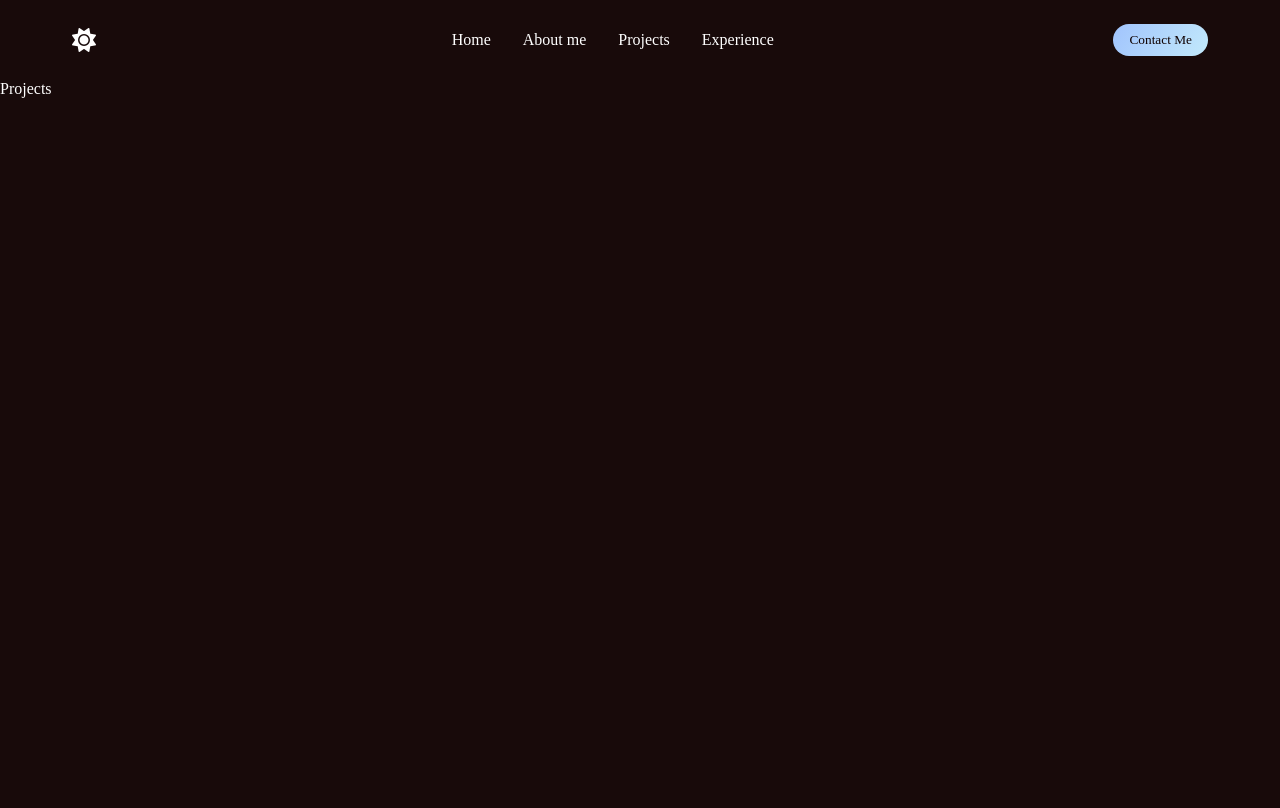
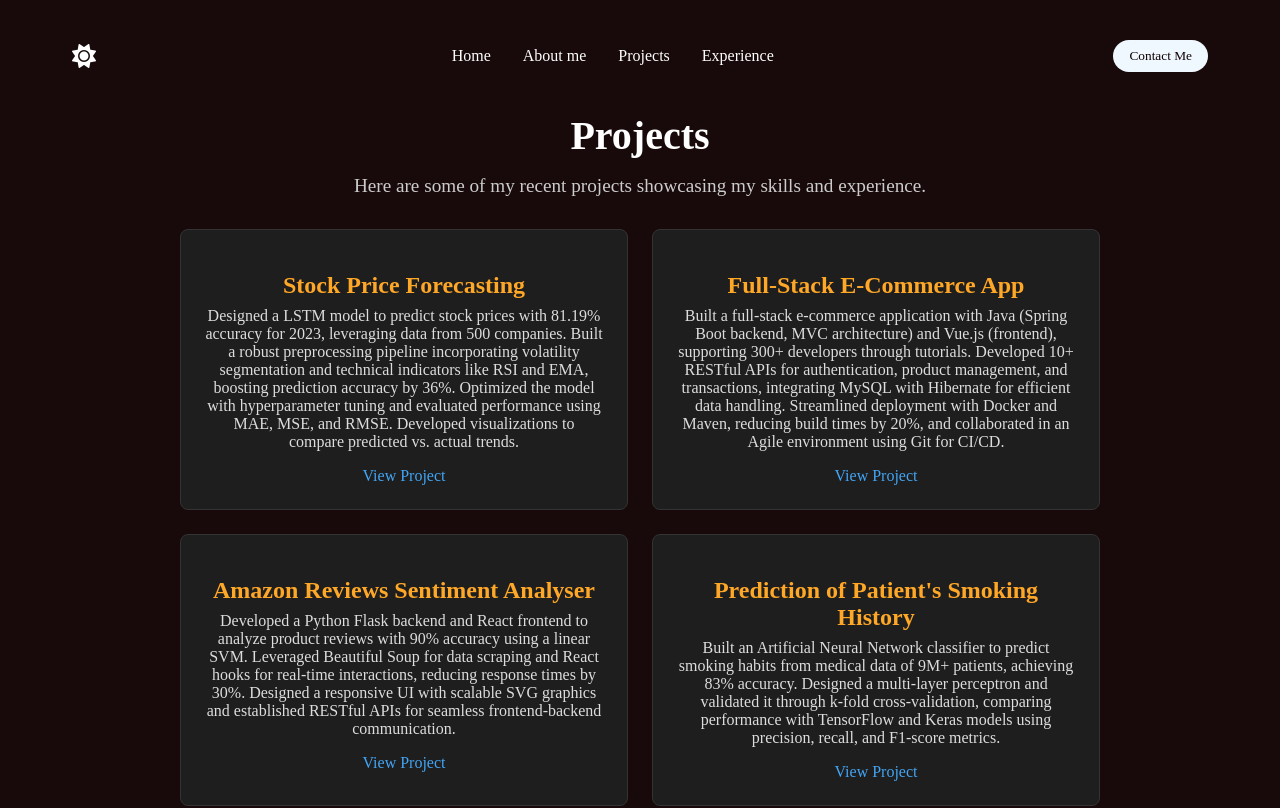
Before and after one commit to SudhanshuGulhane/sudhanshugulhane.github.io, a React (Create React App) app: page /projects in a window 1280 px wide. Shown: the top 808 px of the page. Built offline with nearby package versions, Linux system fonts and the light colour scheme; a web font is replaced by a local one.

Commit message:
added project component

```diff
--- a/src/components/AboutMe/aboutme.css
+++ b/src/components/AboutMe/aboutme.css
@@ -44,7 +44,7 @@
 
 .skillsItem.light {
     color:black;
-    background-color: ghostwhite;
+    background-color: moccasin;
 }
 
 @media screen and (max-width: 750px){
--- a/src/components/Experience/timeline_data.js
+++ b/src/components/Experience/timeline_data.js
@@ -17,6 +17,14 @@ const timelineElements = [
     },
     {
         id: 3,
+        title: "Research Assistant",
+        location: "Mumbai, India (remote)",
+        company_name: "VJTI, Mumbai",
+        description:"Developed an advanced ALPR system under the guidance of Prof Sandeep Udmale achieving 96.56% accuracy on the AOLP dataset by optimizing YOLOv4 for license plate detection and designing a CNN-based character recognition model. Integrated Spatial Transformer Networks for real-time distortion correction and curated a 3,000-image dataset to enhance robustness, achieving 90% mAP on diverse test sets.",
+        date: "May 2023 - Dec 2023",
+    },
+    {
+        id: 4,
         title: "Full Stack Developer Intern",
         location: "Amsterdam, Netherlands (remote)",
         company_name: "SimpleCoding",
@@ -24,7 +32,7 @@ const timelineElements = [
         date: "May 2021 - June 2021",
     },
     {
-        id: 4,
+        id: 5,
         title: "Backend Developer Intern",
         location: "Mumbai, India (remote)",
         company_name: "Tata Digital",
--- a/src/components/Home/home.css
+++ b/src/components/Home/home.css
@@ -19,6 +19,21 @@ body {
     height: 70vh;
     width: 50vh;
     order: 1;
+    box-shadow: 0px 4px 15px rgba(168, 166, 166, 0.4);
+    border-radius: 2rem;
+    transition: box-shadow 0.3s ease;
+}
+
+.profile-pic:hover {
+    box-shadow: 0px 8px 30px rgba(168, 166, 166, 0.4);
+}
+
+.profile-pic.light {
+    box-shadow: 0px 4px 15px rgba(33, 32, 32, 0.4);
+}
+
+.profile-pic.light:hover {
+    box-shadow: 0px 8px 30px rgba(33, 32, 32, 0.4);
 }
 
 .intro-content {
--- a/src/components/Home/home.js
+++ b/src/components/Home/home.js
@@ -36,7 +36,7 @@ const Home = () => {
                   </a>
               </div>
           </div>
-          <img src={profile} alt='Profile' className='profile-pic'/>
+          <img src={profile} alt='Profile' className={`profile-pic ${isDarkMode}`} />
       </div>
     </motion.div>
   )
--- a/src/components/Navbar/navbar.css
+++ b/src/components/Navbar/navbar.css
@@ -65,7 +65,7 @@
 }
 
 .contact-button{
-    background-image: linear-gradient(120deg, #a1c4fd 0%, #c2e9fb 100%);
+    background-color: aliceblue;
     color: rgb(15, 0, 0);
     border: none;
     display: flex;
@@ -76,7 +76,8 @@
 }
 
 .contact-button.light {
-    background-image: linear-gradient(to top, #ff9a9e 0%, #fecfef 99%, #fecfef 100%);
+    background-color: black;
+    color: ghostwhite;
 }
 
 .contact-button-img{
--- a/src/components/Navbar/navbar.js
+++ b/src/components/Navbar/navbar.js
@@ -14,15 +14,19 @@ const Navbar = () => {
       const currentScrollPos = window.scrollY;
       const experienceSection = document.querySelector('.experience-section h2');
       const aboutmeTitleSection = document.querySelector('.skillsTitle');
+      const projectsSection = document.querySelector('.projects-heading');
       const isScrollingUp = currentScrollPos < prevScrollPos; // scrolling up or down
 
-      if(experienceSection || aboutmeTitleSection){
+      if(experienceSection || aboutmeTitleSection || projectsSection){
         var rect;
         if(aboutmeTitleSection){
           rect = aboutmeTitleSection.getBoundingClientRect();
         }
         if(experienceSection){
           rect = experienceSection.getBoundingClientRect();
+        }
+        if(projectsSection){
+          rect = projectsSection.getBoundingClientRect();
         }
         const isOverlappingExperience = rect.top <= 0 && rect.bottom >= 0;
 
--- a/src/components/Projects/projects.css
+++ b/src/components/Projects/projects.css
@@ -0,0 +1,65 @@
+.projects {
+    padding: 2rem;
+    text-align: center;
+}
+
+.projects-heading {
+    font-size: 2.5rem;
+    margin-bottom: 1rem;
+}
+
+.projects-heading.light {
+    color:#1e1e1e;
+}
+
+.projects-subheading {
+    font-size: 1.2rem;
+    margin-bottom: 2rem;
+    color: #cccccc;
+}
+
+.projects-subheading.light {
+    color: #1e1e1e;
+}
+
+.projects-grid {
+    display: flex;
+    flex-wrap: wrap;
+    gap: 1.5rem;
+    justify-content: center;
+}
+
+.project-card {
+    background-color: #1e1e1e;
+    border: 1px solid #333;
+    border-radius: 8px;
+    padding: 1.5rem;
+    width: 35vw;
+    transition: transform 0.3s ease, box-shadow 0.3s ease;
+}
+
+.project-card:hover {
+    transform: translateY(-10px);
+    box-shadow: 0 4px 15px rgba(0, 0, 0, 0.3);
+}
+
+.project-title {
+    font-size: 1.5rem;
+    margin-bottom: 0.5rem;
+    color: #ffa726;
+}
+
+.project-description {
+    font-size: 1rem;
+    margin-bottom: 1rem;
+    color: #dddddd;
+}
+
+.project-link {
+    color: #42a5f5;
+    text-decoration: none;
+}
+
+.project-link:hover {
+    text-decoration: underline;
+}
--- a/src/components/Projects/projects.js
+++ b/src/components/Projects/projects.js
@@ -1,8 +1,14 @@
 import React from 'react'
 import { motion } from "framer-motion";
 import { projectPageVariant } from '../../animations/animations';
+import { projectsData } from './projects_data';
+import './projects.css';
+import { useTheme } from '../../contexts/ThemeContext';
 
 const Projects = () => {
+
+  const { isDarkMode } = useTheme();
+
   return (
     <motion.div
       className="projects"
@@ -12,7 +18,27 @@ const Projects = () => {
       variants={projectPageVariant}
       transition={{ duration: 0.5, ease: "easeInOut" }}
     >
-      <div>Projects</div>
+      <h2 className={`projects-heading ${isDarkMode}`}>Projects</h2>
+      <p className={`projects-subheading ${isDarkMode}`}>
+        Here are some of my recent projects showcasing my skills and experience.
+      </p>
+      <div className="projects-grid">
+        {projectsData.map((project, index) => (
+          <div key={index} className="project-card">
+            <img src={project.img} alt='' />
+            <h3 className="project-title">{project.title}</h3>
+            <p className="project-description">{project.description}</p>
+            <a
+              href={project.url}
+              target="_blank"
+              rel="noopener noreferrer"
+              className="project-link"
+            >
+              View Project
+            </a>
+          </div>
+        ))}
+      </div>
     </motion.div>
   )
 }
--- /dev/null
+++ b/src/components/Projects/projects_data.js
@@ -0,0 +1,27 @@
+export const projectsData = [
+    {
+      title: "Stock Price Forecasting",
+      description: "Designed a LSTM model to predict stock prices with 81.19% accuracy for 2023, leveraging data from 500 companies. Built a robust preprocessing pipeline incorporating volatility segmentation and technical indicators like RSI and EMA, boosting prediction accuracy by 36%. Optimized the model with hyperparameter tuning and evaluated performance using MAE, MSE, and RMSE. Developed visualizations to compare predicted vs. actual trends.",
+      url: "https://github.com/SudhanshuGulhane/Stock-Price-Prediction",
+    },
+    {
+      title: "Full-Stack E-Commerce App",
+      description: "Built a full-stack e-commerce application with Java (Spring Boot backend, MVC architecture) and Vue.js (frontend), supporting 300+ developers through tutorials. Developed 10+ RESTful APIs for authentication, product management, and transactions, integrating MySQL with Hibernate for efficient data handling. Streamlined deployment with Docker and Maven, reducing build times by 20%, and collaborated in an Agile environment using Git for CI/CD.",
+      url: "https://github.com/webtutsplus/ecommerce-backend",
+    },
+    {
+      title: "Amazon Reviews Sentiment Analyser",
+      description: "Developed a Python Flask backend and React frontend to analyze product reviews with 90% accuracy using a linear SVM. Leveraged Beautiful Soup for data scraping and React hooks for real-time interactions, reducing response times by 30%. Designed a responsive UI with scalable SVG graphics and established RESTful APIs for seamless frontend-backend communication.",
+      url: "https://github.com/SudhanshuGulhane/Amazon-Scraping-and-Sentiment-Analysis",
+    },
+    {
+      title: "Prediction of Patient's Smoking History",
+      description: "Built an Artificial Neural Network classifier to predict smoking habits from medical data of 9M+ patients, achieving 83% accuracy. Designed a multi-layer perceptron and validated it through k-fold cross-validation, comparing performance with TensorFlow and Keras models using precision, recall, and F1-score metrics.",
+      url: "https://github.com/SudhanshuGulhane/Smoking-History-Predictor",
+    },
+    {
+      title: "Layoff Search Engine",
+      description: "Developed Layoff Lens, a search engine analyzing layoff trends using Python, FAISS, and Hugging Face Transformers. Built a 550 MB Reddit dataset with Python and PRAW, integrating PyLucene and BERT for precise data retrieval, improving search accuracy by 40%. Combined Lucene indexing with FAISS and BERT embeddings to enhance efficiency and relevancy by 30%, leveraging NLP for advanced semantic processing.",
+      url: "https://github.com/SudhanshuGulhane/Layoff_Lens",
+    }
+];
```
